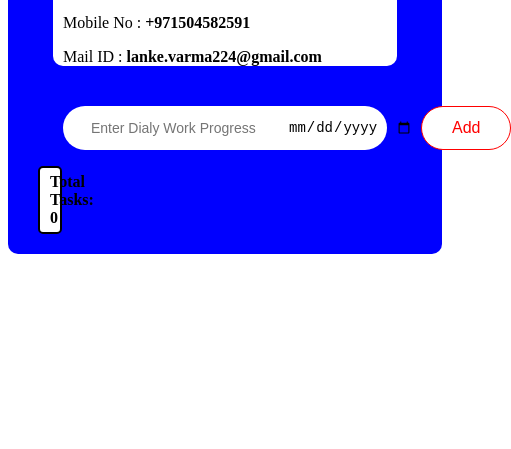
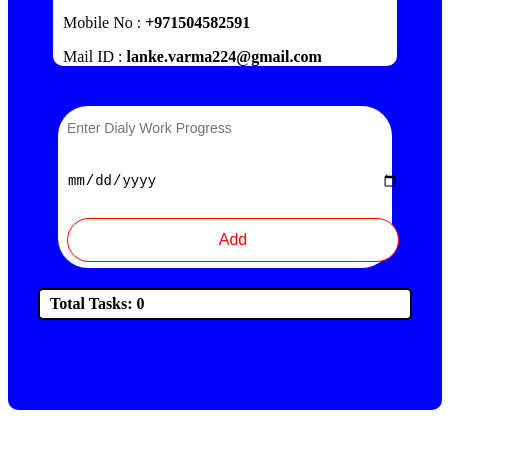
Before and after one commit to Varma9595/dialyprogress, a plain HTML site: page index.html in a window 390 px wide. Shown: the part 177-626 px from the top of the page, 511 px wide, since content can reach past the window. Drawn offline with Linux system fonts and the light colour scheme.

Commit message:
Add files via upload

```diff
--- a/Style.css
+++ b/Style.css
@@ -26,14 +26,18 @@
 .content {
 	display: flex;
 	align-items: center;
-	justify-content: space-between;
-	padding-left: 20px;
-	padding-right: 20px;
-	margin-left: 25px;
-	margin-right: 25px;
+	justify-content: center;
+	padding: 1px 1px;
+
+	margin: 20px;
+
 	background: white;
 	border-radius: 30px;
+	flex-wrap: wrap;
+	gap: 10px;
 }
+
+
 input {
 	flex: 1;
 	outline: none;
@@ -50,10 +54,11 @@ button {
 	color: red;
 	border-radius: 30px;
 	font-size: 16px;
-	margin-right: -20px;
+	margin-left: 10px;
 	cursor: pointer;
 	border-style: solid;
 	border-width: 0.5px;
+	flex: 0 0 auto;
 }
 button:hover {
 	background-color: red;
@@ -107,13 +112,14 @@ ol li span:hover{
   font-weight: bold;
 }
 @media (max-width: 500px) {
-	.inputs {
+	.content {
 		flex-direction: column;
 	}
-	.inputs input, .inputs button {
+	.content input, .content button {
 		width: 100%;
+		margin: 5px 0;
 	}
-	ul li {
-		font-size: 16px;
+	#task-count {
+		margin: 20px auto;
 	}
 }
```
